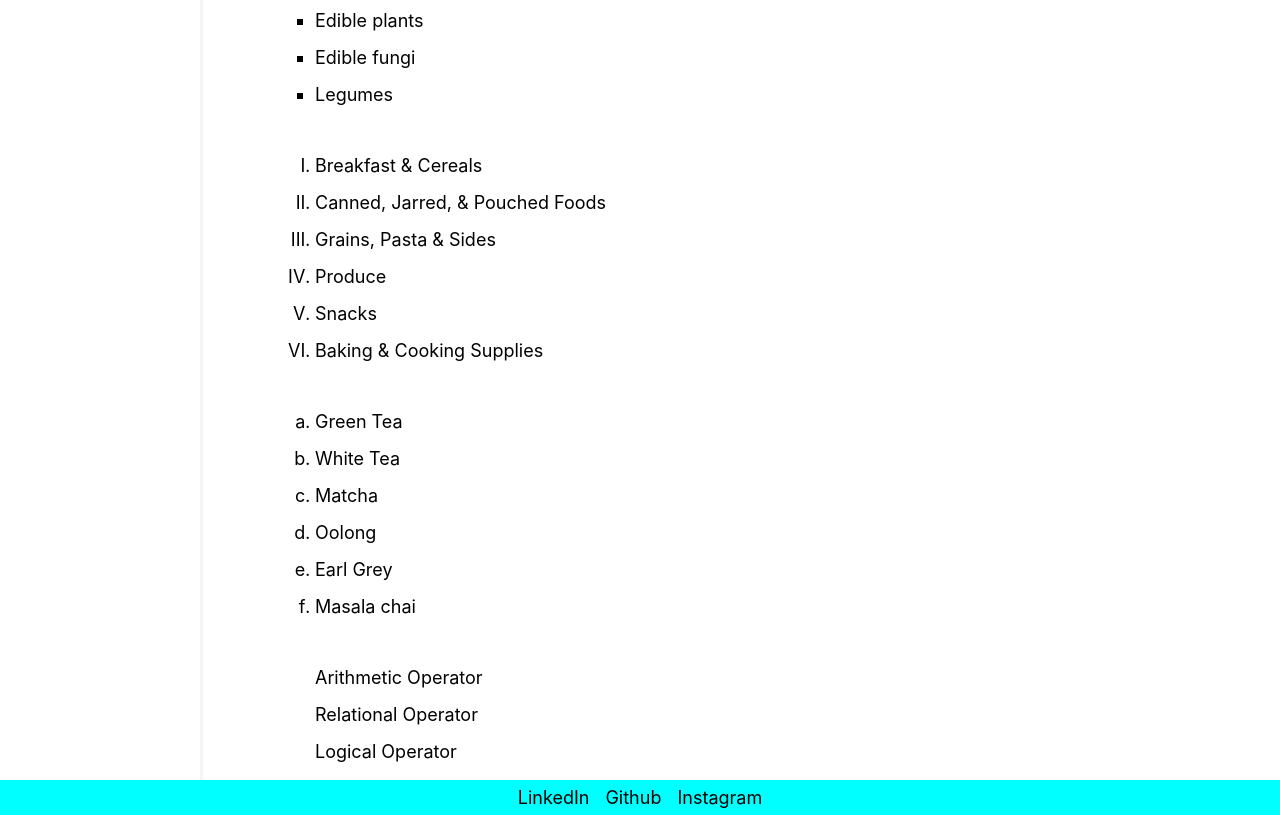
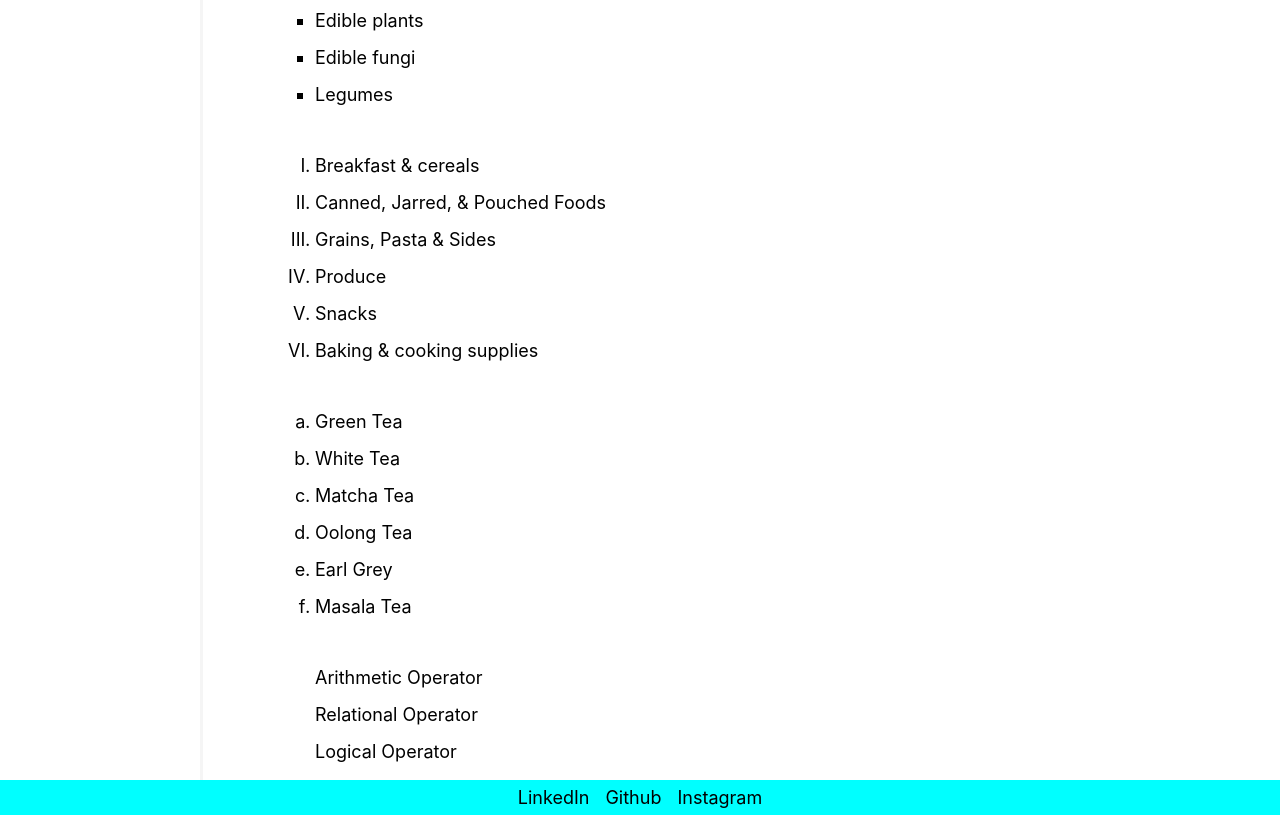
Before and after one commit to parvejg/component-library-321, a React (Create React App) app: page /list-page in a window 1280 px wide. Shown: the part 960-1775 px from the top of the page. Built offline with nearby package versions, Linux system fonts and the light colour scheme.

Commit message:
list map complete

```diff
--- a/src/components/List.js
+++ b/src/components/List.js
@@ -60,88 +60,107 @@ export const UnOrderedList = (props) => {
 export const NoneBulletList = (props) => {
   const { newNoneBulletList } = props;
   const noneBulletArrayList = [
-    {id: "1",item: "Arithmetic Operator"},
-    {id: "1",item: "Relational Operator"},
-    {id: "1",item: "Logical Operator"},
+    { id: "1", item: "Arithmetic Operator" },
+    { id: "1", item: "Relational Operator" },
+    { id: "1", item: "Logical Operator" },
   ];
-  const newArryList = newNoneBulletList ? newNoneBulletList:  noneBulletArrayList
+  const newArryList = newNoneBulletList
+    ? newNoneBulletList
+    : noneBulletArrayList;
   return (
     <div className="none-bullet-list-wrapper">
       <ul className="none-bullet-list-item-wrapper">
-       {
-        newArryList.map((noneBulletObj)=>{
-          return <li>{noneBulletObj.item}</li>
-        })
-       }
+        {newArryList.map((noneBulletObj) => {
+          return <li>{noneBulletObj.item}</li>;
+        })}
       </ul>
     </div>
   );
 };
 
 export const CircleList = (props) => {
-  const {newCircleList} = props;
+  const { newCircleList } = props;
   const circleArrayList = [
-    {id: "1", item: "Samsung"},
-    {id: "1", item: "Xiaomi"},
-    {id: "1", item: "Nokia"},
-    {id: "1", item: "Nokia Corporation"},
-    {id: "1", item: "OPPO"},
-    {id: "1", item: "HTC"},
+    { id: "1", item: "Samsung" },
+    { id: "1", item: "Xiaomi" },
+    { id: "1", item: "Nokia" },
+    { id: "1", item: "Nokia Corporation" },
+    { id: "1", item: "OPPO" },
+    { id: "1", item: "HTC" },
   ];
-  const newList = newCircleList ? newCircleList: circleArrayList;
+  const newList = newCircleList ? newCircleList : circleArrayList;
   return (
     <div className="circle-list-wrapper">
       <ul className="circle-list-item-wrapper">
-       {
-        newList.map((CircleListObj)=>{
-          return <li>{CircleListObj.item}</li>
-        })
-       }
+        {newList.map((CircleListObj) => {
+          return <li>{CircleListObj.item}</li>;
+        })}
       </ul>
     </div>
   );
 };
 
-export const SquareList = () => {
+export const SquareList = (props) => {
+  const { newSquareList } = props;
+  const squareArrayList = [
+    { id: "1", item: "Baked goods" },
+    { id: "2", item: "Cereals" },
+    { id: "3", item: "Dairy products" },
+    { id: "4", item: "Edible plants" },
+    { id: "5", item: "Edible fungi" },
+    { id: "6", item: "Legumes" },
+  ];
+  const newlist = newSquareList ? newSquareList : squareArrayList;
   return (
     <div className="square-list-wrapper">
       <ul class=" square-list-item-wrapper">
-        <li> Baked goods</li>
-        <li>Cereals</li>
-        <li>Dairy products</li>
-        <li>Edible plants</li>
-        <li>Edible fungi</li>
-        <li>Legumes</li>
+        {newlist.map((squareListItem) => {
+          return <li>{squareListItem.item}</li>;
+        })}
       </ul>
     </div>
   );
 };
 
-export const UpperRomanList = () => {
+export const UpperRomanList = (props) => {
+  const { newList } = props;
+  const upperRomanArrayList = [
+    { id: "1", item: "Breakfast & cereals" },
+    { id: "2", item: "Canned, Jarred, & Pouched Foods" },
+    { id: "3", item: "Grains, Pasta & Sides" },
+    { id: "4", item: "Produce" },
+    { id: "5", item: "Snacks" },
+    { id: "6", item: "Baking & cooking supplies" },
+  ];
+  const newUpperRomanArrayList = newList ? newList : upperRomanArrayList;
   return (
     <div className="upperRoman-list-wrapper">
       <ul className="upperRoman-list-item-wrapper">
-        <li> Breakfast & Cereals</li>
-        <li>Canned, Jarred, & Pouched Foods</li>
-        <li>Grains, Pasta & Sides</li>
-        <li>Produce</li>
-        <li>Snacks</li>
-        <li>Baking & Cooking Supplies</li>
+        {newUpperRomanArrayList.map((upperRomanListItem) => {
+          return <li>{upperRomanListItem.item}</li>;
+        })}
       </ul>
     </div>
   );
 };
 
-export const LowerAlphaList = () => {
+export const LowerAlphaList = (props) => {
+  const { newList } = props;
+  const newLowerAlphaArrayList = [
+    { id: "1", item: "Green Tea" },
+    { id: "2", item: "White Tea" },
+    { id: "3", item: "Matcha Tea" },
+    { id: "4", item: "Oolong Tea" },
+    { id: "5", item: "Earl Grey" },
+    { id: "6", item: "Masala Tea" },
+  ];
+  const newLowerAlphaList = newList ? newList : newLowerAlphaArrayList;
   return (
     <div className="LowerAlpha-list-wrapper">
       <ul className="lowerAlpha-list-item-wrapper">
-        <li>Green Tea</li>
-        <li>White Tea</li>
-        <li>Matcha</li>
-        <li>Oolong</li>
-        <li>Earl Grey</li>
-        <li>Masala chai</li>
+        {newLowerAlphaList.map((lowerAiphaListItem) => {
+          return <li>{lowerAiphaListItem.item}</li>;
+        })}
       </ul>
     </div>
   );
```
